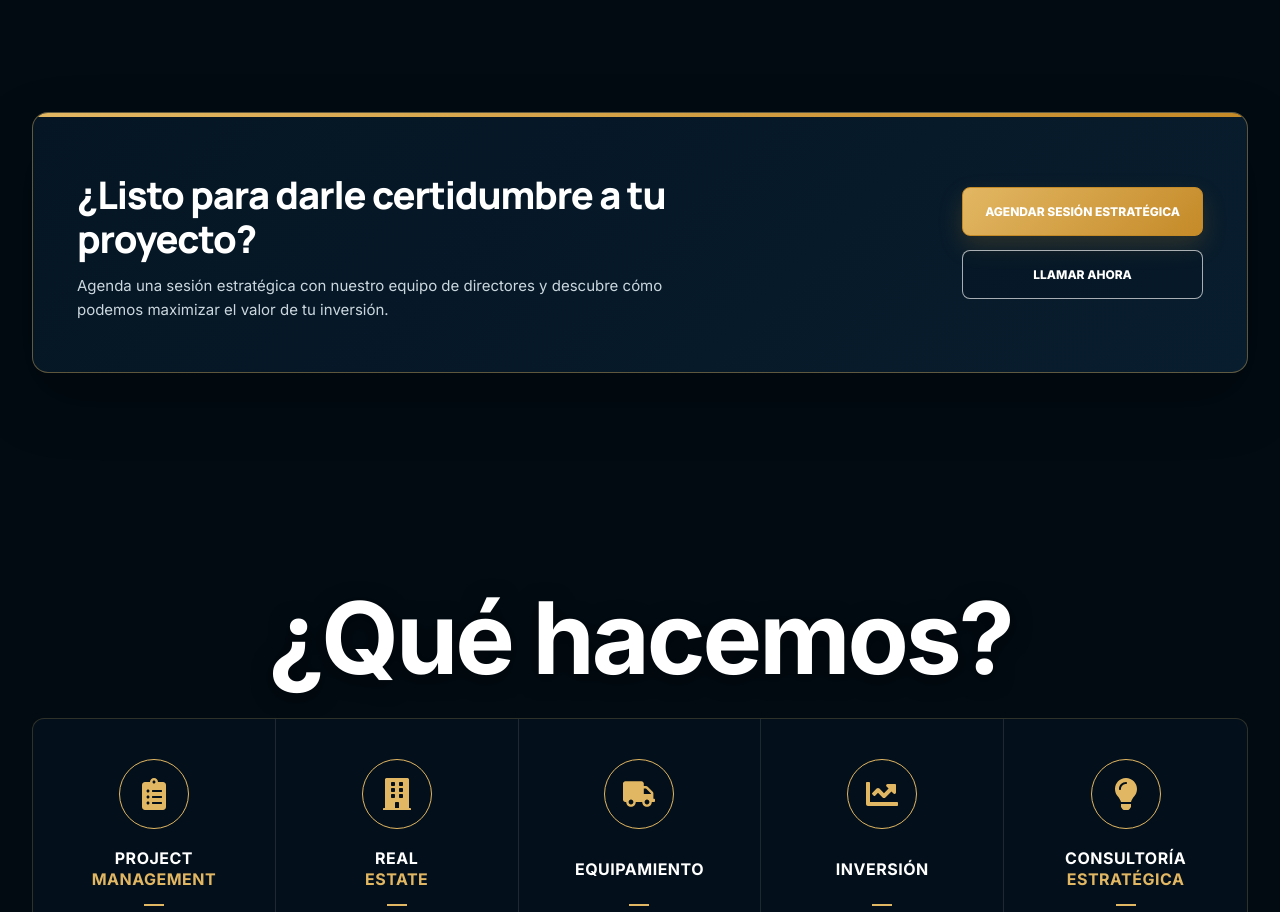
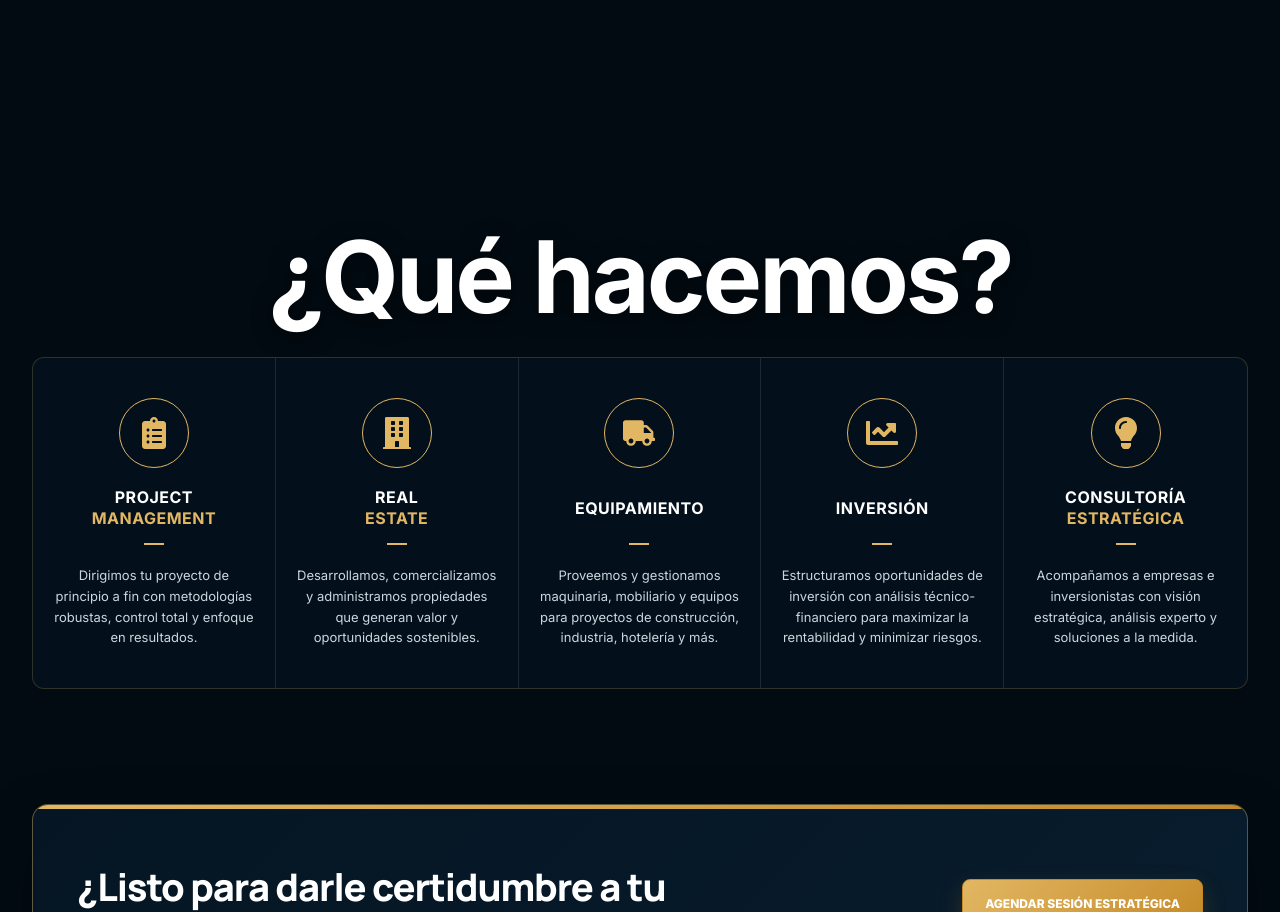
Before and after one commit to altusmarketingdigital-mx/CORDIKA_WEBSITE_OFICIAL_1_2_REVIEWED, a plain HTML site: page index.html in a window 1280 px wide. Shown: the part 5513-6425 px from the top of the page. Drawn offline with Linux system fonts and the light colour scheme.

Commit message:
Remove duplicate CTA banner from nosotros block

```diff
--- a/index.html
+++ b/index.html
@@ -14,7 +14,7 @@
   <link rel="preconnect" href="https://fonts.googleapis.com">
   <link rel="preconnect" href="https://fonts.gstatic.com" crossorigin>
   <link href="https://fonts.googleapis.com/css2?family=DM+Serif+Display&family=Inter:wght@400;500;600;700;800&family=Manrope:wght@500;600;700;800&display=swap" rel="stylesheet">
-  <link rel="stylesheet" href="styles.css?v=96.0">
+  <link rel="stylesheet" href="styles.css?v=97.0">
 </head>
 <body>
 <a class="skip-link" href="#contenido">Saltar al contenido</a>
@@ -456,23 +456,8 @@
         </div>
       </div>
     </section>
-
-    <!-- CTA Banner General -->
-    <section class="help-cta-banner">
-      <div class="container reveal">
-        <div class="help-cta-card">
-          <div class="help-cta-content">
-            <h2>¿Listo para darle certidumbre a tu proyecto?</h2>
-            <p>Agenda una sesión estratégica con nuestro equipo de directores y descubre cómo podemos maximizar el valor de tu inversión.</p>
-          </div>
-          <div class="help-cta-actions">
-            <a href="#contacto" class="btn btn-gold" style="width: 100%; border-radius: 8px; justify-content: center;">Agendar Sesión Estratégica</a>
-            <a href="tel:+523291228034" class="btn btn-outline" style="width: 100%; border-radius: 8px; justify-content: center;">Llamar ahora</a>
-          </div>
-        </div>
-      </div>
-    </section>
-</div>
+  </div>
+
   <!-- Bloque: Qué hacemos -->
   <div class="page-block" data-block="que-hacemos" id="que-hacemos">
     <section class="section">
@@ -1731,7 +1716,7 @@
     </div>
   </div>
 </footer>
-<script src="app.js?v=96.0"></script>
+<script src="app.js?v=97.0"></script>
 
   <!-- Botón Flotante de WhatsApp -->
   <a href="https://wa.me/523291228034?text=Hola,%20me%20gustar%C3%ADa%20recibir%20m%C3%A1s%20informaci%C3%B3n%20sobre%20CORDIKA" class="float-whatsapp" target="_blank" rel="noopener noreferrer" aria-label="Contactar por WhatsApp">
```
